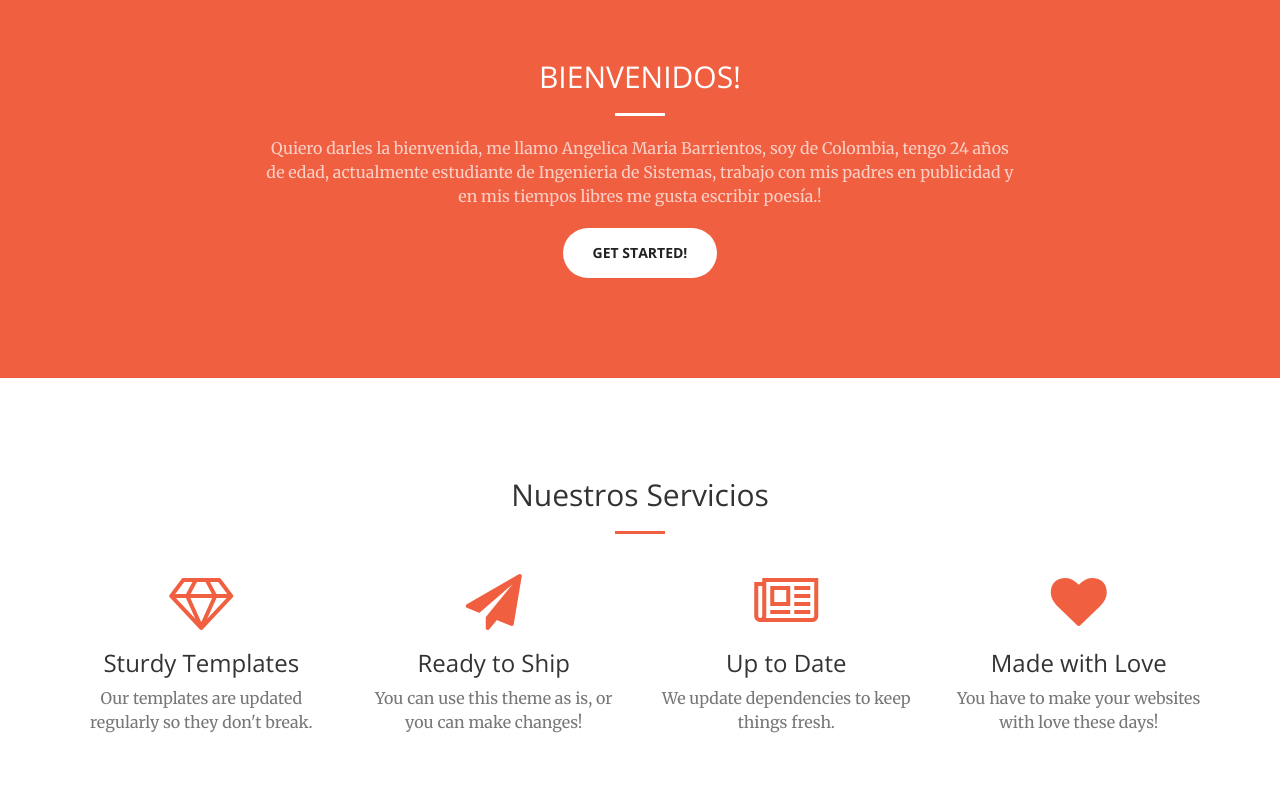
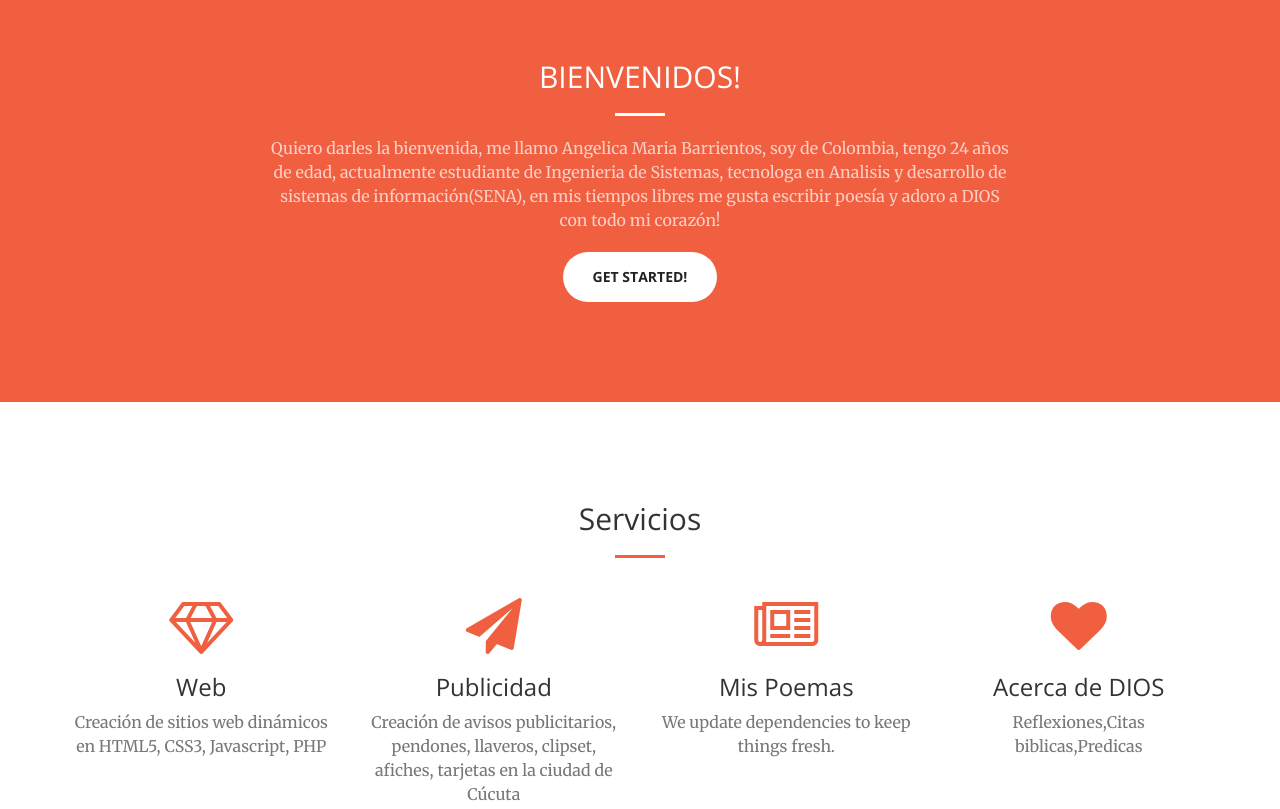
Before and after one commit to Angelita5/angelicabarrientos, a plain HTML site: page index.html in a window 1280 px wide. Shown: the part 840-1649 px from the top of the page. Drawn offline with nearby package versions, Linux system fonts and the light colour scheme.

Commit message:
Update index.html

```diff
--- a/index.html
+++ b/index.html
@@ -74,7 +74,7 @@
     <header>
         <div class="header-content">
             <div class="header-content-inner">
-                <h1>Todo lo referente a Publicidad lo encuentras aquí</h1>
+                <h1>Referente</h1>
                 <hr>
                 <p>Start Bootstrap can help you build better websites using the Bootstrap CSS framework! Just download your template and start going, no strings attached!</p>
                 <a href="#about" class="btn btn-primary btn-xl page-scroll">Find Out More</a>
@@ -88,7 +88,7 @@
                 <div class="col-lg-8 col-lg-offset-2 text-center">
                     <h2 class="section-heading">BIENVENIDOS!</h2>
                     <hr class="light">
-                    <p class="text-faded">Quiero darles la bienvenida, me llamo Angelica Maria Barrientos, soy de Colombia, tengo 24 años de edad, actualmente estudiante de Ingenieria de Sistemas, trabajo con mis padres en publicidad y en mis tiempos libres me gusta escribir poesía.!</p>
+                    <p class="text-faded">Quiero darles la bienvenida, me llamo Angelica Maria Barrientos, soy de Colombia, tengo 24 años de edad, actualmente estudiante de Ingenieria de Sistemas, tecnologa en Analisis y desarrollo de sistemas de información(SENA), en mis tiempos libres me gusta escribir poesía y adoro a DIOS con todo mi corazón!</p>
                     <a href="#" class="btn btn-default btn-xl">Get Started!</a>
                 </div>
             </div>
@@ -99,7 +99,7 @@
         <div class="container">
             <div class="row">
                 <div class="col-lg-12 text-center">
-                    <h2 class="section-heading">Nuestros Servicios</h2>
+                    <h2 class="section-heading">Servicios</h2>
                     <hr class="primary">
                 </div>
             </div>
@@ -109,29 +109,29 @@
                 <div class="col-lg-3 col-md-6 text-center">
                     <div class="service-box">
                         <i class="fa fa-4x fa-diamond wow bounceIn text-primary"></i>
-                        <h3>Sturdy Templates</h3>
-                        <p class="text-muted">Our templates are updated regularly so they don't break.</p>
+                        <h3>Web</h3>
+                        <p class="text-muted">Creación de sitios web dinámicos en HTML5, CSS3, Javascript, PHP</p>
                     </div>
                 </div>
                 <div class="col-lg-3 col-md-6 text-center">
                     <div class="service-box">
                         <i class="fa fa-4x fa-paper-plane wow bounceIn text-primary" data-wow-delay=".1s"></i>
-                        <h3>Ready to Ship</h3>
-                        <p class="text-muted">You can use this theme as is, or you can make changes!</p>
+                        <h3>Publicidad</h3>
+                        <p class="text-muted">Creación de avisos publicitarios, pendones, llaveros, clipset, afiches, tarjetas en la ciudad de Cúcuta</p>
                     </div>
                 </div>
                 <div class="col-lg-3 col-md-6 text-center">
                     <div class="service-box">
                         <i class="fa fa-4x fa-newspaper-o wow bounceIn text-primary" data-wow-delay=".2s"></i>
-                        <h3>Up to Date</h3>
+                        <h3>Mis Poemas</h3>
                         <p class="text-muted">We update dependencies to keep things fresh.</p>
                     </div>
                 </div>
                 <div class="col-lg-3 col-md-6 text-center">
                     <div class="service-box">
                         <i class="fa fa-4x fa-heart wow bounceIn text-primary" data-wow-delay=".3s"></i>
-                        <h3>Made with Love</h3>
-                        <p class="text-muted">You have to make your websites with love these days!</p>
+                        <h3>Acerca de DIOS</h3>
+                        <p class="text-muted">Reflexiones,Citas biblicas,Predicas</p>
                     </div>
                 </div>
             </div>
@@ -256,11 +256,11 @@
                 </div>
                 <div class="col-lg-4 col-lg-offset-2 text-center">
                     <i class="fa fa-phone fa-3x wow bounceIn"></i>
-                    <p></p>
+                    <p>3168019151</p>
                 </div>
                 <div class="col-lg-4 text-center">
                     <i class="fa fa-envelope-o fa-3x wow bounceIn" data-wow-delay=".1s"></i>
-                    <p><a href="mailto:your-email@your-domain.com">angelica_barrientos_1001@hotmail.com</a></p>
+                    <p><a href="mailto:your-email@your-domain.com">angelicabarrientosvera@gmail.com</a></p>
                 </div>
             </div>
         </div>
```
